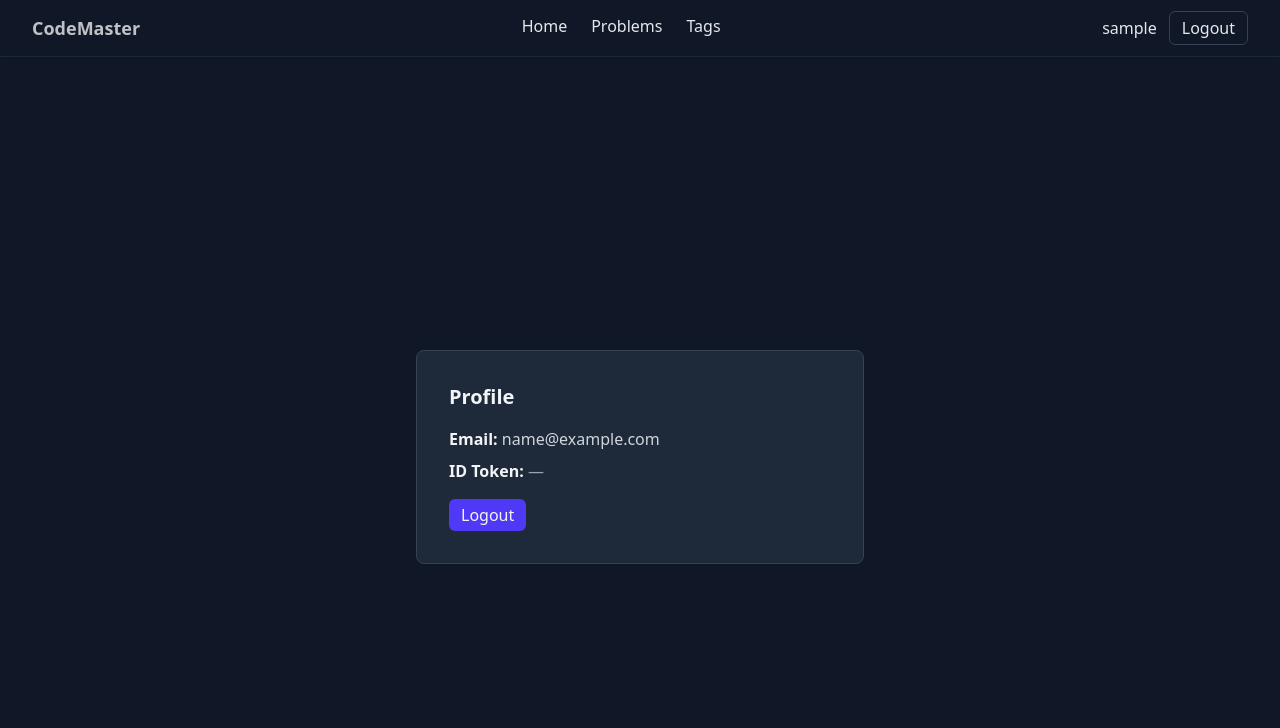
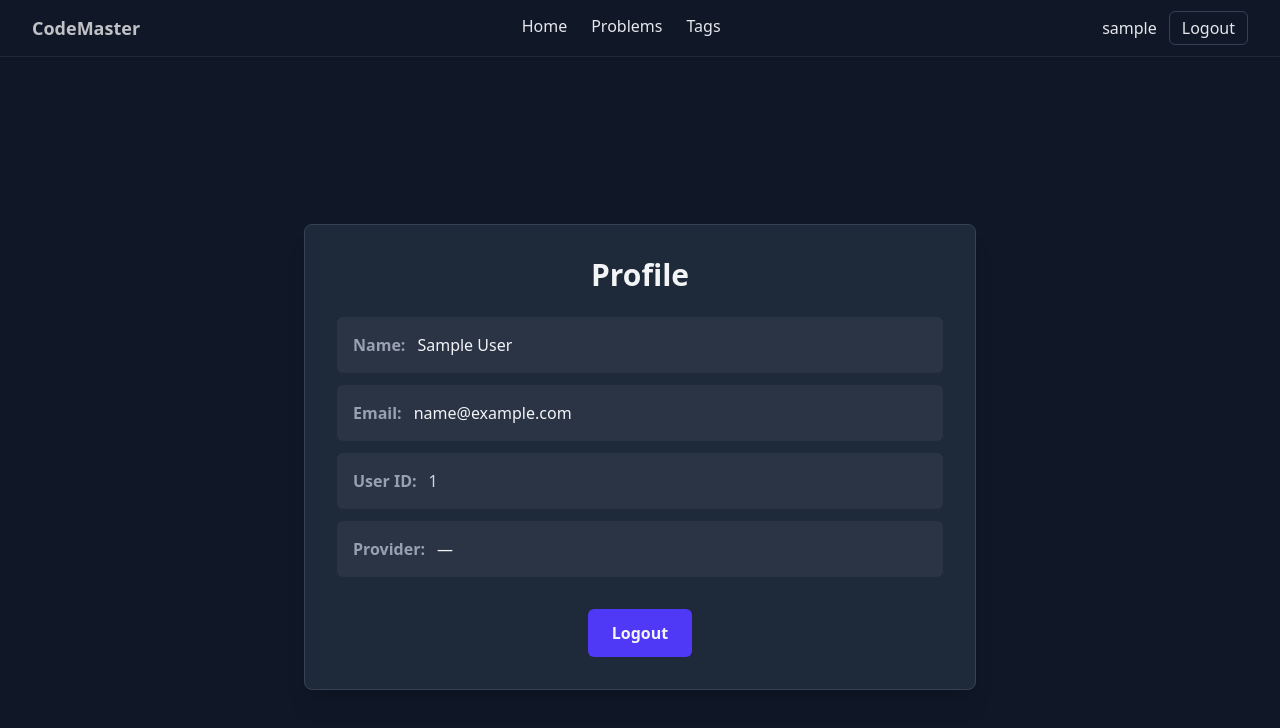
Before and after one commit to Soumen3/CodeMaster_frontend, a React app: page /profile in a window 1280 px wide. Shown: the top 728 px of the page. Built offline with nearby package versions, Linux system fonts and the light colour scheme; sample sign-in values are in the browser's storage; the HTML template or start-up script is replaced by a standard one.

Commit message:
authentication done

```diff
--- a/src/pages/AuthSuccess.jsx
+++ b/src/pages/AuthSuccess.jsx
@@ -7,23 +7,27 @@ const AuthSuccess = () => {
 
   useEffect(() => {
     const params = new URLSearchParams(location.search)
-    const id_token = params.get('id_token')
-    const access_token = params.get('access_token')
-    const email = params.get('email')
+    const dataParam = params.get('data')
 
-    const user = {}
-    if (email) user.email = email
-    if (id_token) user.id_token = id_token
-    if (access_token) user.access_token = access_token
+    if (dataParam) {
+      try {
+        // Parse the structured JSON response from backend
+        const userData = JSON.parse(dataParam)
 
-    try {
-      localStorage.setItem('user', JSON.stringify(user))
-    } catch (e) {
-      // ignore storage errors
+        // Store complete user data in localStorage
+        localStorage.setItem('user', JSON.stringify(userData))
+
+        // Navigate to profile
+        navigate('/profile')
+      } catch (e) {
+        console.error('Failed to parse auth data:', e)
+        // Fallback: navigate to login on error
+        navigate('/login')
+      }
+    } else {
+      // No data received, redirect to login
+      navigate('/login')
     }
-
-    // navigate to profile or home
-    navigate('/profile')
   }, [location, navigate])
 
   return (
--- a/src/pages/Login.jsx
+++ b/src/pages/Login.jsx
@@ -3,12 +3,14 @@ import React from 'react'
 const Login = () => {
 	const googleAuth = () => {
 		// Redirect browser to backend OAuth endpoint for Google
-		window.location.href = '/auth/google'
+		const backendUrl = import.meta.env.VITE_BACKEND_URL || 'http://localhost:8000'
+		window.location.href = `${backendUrl}/auth/google`
 	}
 
 	const githubAuth = () => {
 		// Redirect browser to backend OAuth endpoint for GitHub
-		window.location.href = '/auth/github'
+		const backendUrl = import.meta.env.VITE_BACKEND_URL || 'http://localhost:8000'
+		window.location.href = `${backendUrl}/auth/github`
 	}
 
 	return (
--- a/src/pages/Profile.jsx
+++ b/src/pages/Profile.jsx
@@ -17,20 +17,64 @@ const Profile = () => {
 	}
 
 	return (
-		<div className="min-h-screen bg-gray-900 text-gray-100 flex items-center justify-center">
-			<div className="max-w-md w-full p-8 bg-gray-800 rounded-lg border border-gray-700">
-				<h1 className="text-xl font-semibold mb-4">Profile</h1>
+		<div className="min-h-screen bg-gray-900 text-gray-100 flex items-center justify-center py-12 px-4">
+			<div className="max-w-2xl w-full p-8 bg-gray-800 rounded-lg border border-gray-700 shadow-xl">
+				<h1 className="text-3xl font-bold mb-6 text-center">Profile</h1>
 				{user ? (
-					<div className="space-y-2">
-						<div><strong>Email:</strong> <span className="text-gray-300">{user.email || '—'}</span></div>
-						<div><strong>ID Token:</strong> <span className="text-gray-400 break-all">{user.id_token ? user.id_token.slice(0,60) + '…' : '—'}</span></div>
-						<div className="mt-4">
-							<button onClick={logout} className="px-3 py-1 bg-indigo-600 rounded-md">Logout</button>
+					<div className="space-y-6">
+						{/* User Avatar */}
+						{user.avatar_url && (
+							<div className="flex justify-center">
+								<img
+									src={user.avatar_url}
+									alt="Profile"
+									className="w-24 h-24 rounded-full border-2 border-indigo-500"
+								/>
+							</div>
+						)}
+
+						{/* User Information */}
+						<div className="space-y-3">
+							<div className="bg-gray-700/50 p-4 rounded-md">
+								<strong className="text-gray-400">Name:</strong>
+								<span className="ml-3 text-gray-100">{user.name || '—'}</span>
+							</div>
+
+							<div className="bg-gray-700/50 p-4 rounded-md">
+								<strong className="text-gray-400">Email:</strong>
+								<span className="ml-3 text-gray-100">{user.email || '—'}</span>
+							</div>
+
+							<div className="bg-gray-700/50 p-4 rounded-md">
+								<strong className="text-gray-400">User ID:</strong>
+								<span className="ml-3 text-gray-300">{user.id || '—'}</span>
+							</div>
+
+							<div className="bg-gray-700/50 p-4 rounded-md">
+								<strong className="text-gray-400">Provider:</strong>
+								<span className="ml-3 text-gray-100 capitalize">{user.provider || '—'}</span>
+							</div>
+						</div>
+
+						{/* Logout Button */}
+						<div className="flex justify-center mt-8">
+							<button
+								onClick={logout}
+								className="px-6 py-3 bg-indigo-600 hover:bg-indigo-700 rounded-md font-semibold transition-colors"
+							>
+								Logout
+							</button>
 						</div>
 					</div>
 				) : (
-					<div>
-						<p className="text-gray-400">You are not signed in.</p>
+					<div className="text-center">
+						<p className="text-gray-400 mb-4">You are not signed in.</p>
+						<button
+							onClick={() => navigate('/login')}
+							className="px-6 py-3 bg-indigo-600 hover:bg-indigo-700 rounded-md font-semibold transition-colors"
+						>
+							Go to Login
+						</button>
 					</div>
 				)}
 			</div>
```
Also changed, not shown: 2 other files (tests, documents, lock files or other folders).
